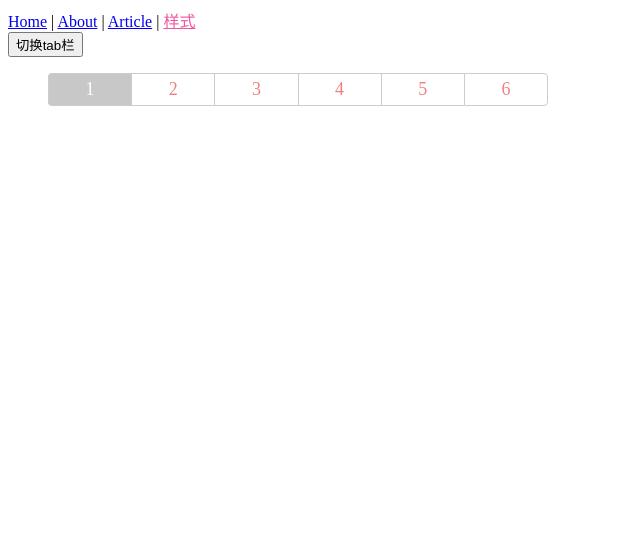
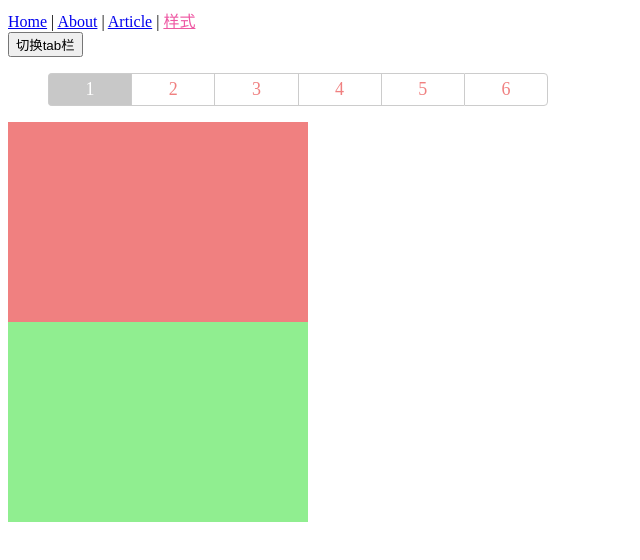
Before and after one commit to tong-yongze/vue-review-1.30-, a Vue app: page /#/classandstyle in a window 1280 px wide. Shown: the top 560 px of the page, without its empty margins (0-640 px from the left). Built offline with nearby package versions, Linux system fonts and the light colour scheme.

Commit message:
v-if和show区别

```diff
--- a/src/views/classandstyle.vue
+++ b/src/views/classandstyle.vue
@@ -16,6 +16,9 @@
       :class="{active:currActice === item }"
       @click="toggle(item)">{{ item }}</li>
     </ul>
+
+    <div class="one" v-if="flag"></div>
+    <div class="two" v-show="flag"></div>
   </div>
 </template>
 
@@ -69,4 +72,14 @@ ul {
     }
   }
 }
+.one, .two {
+  width: 300px;
+  height: 200px;
+}
+.one {
+  background-color: lightcoral;
+}
+.two {
+  background-color: lightgreen;
+}
 </style>
```
